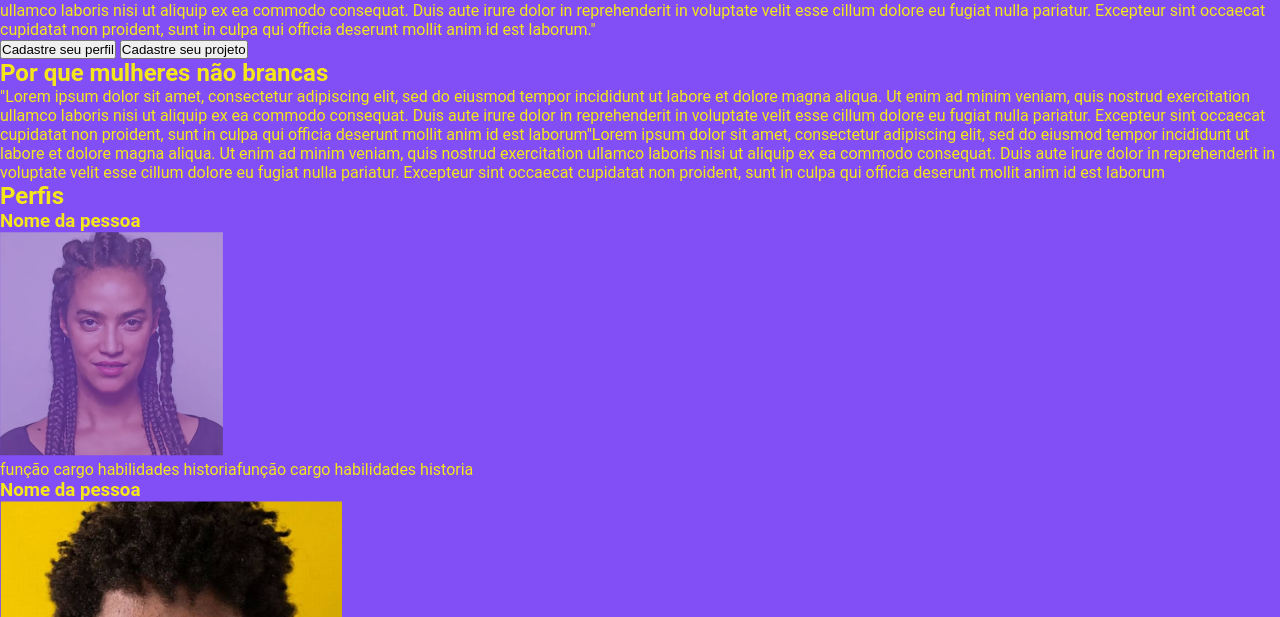
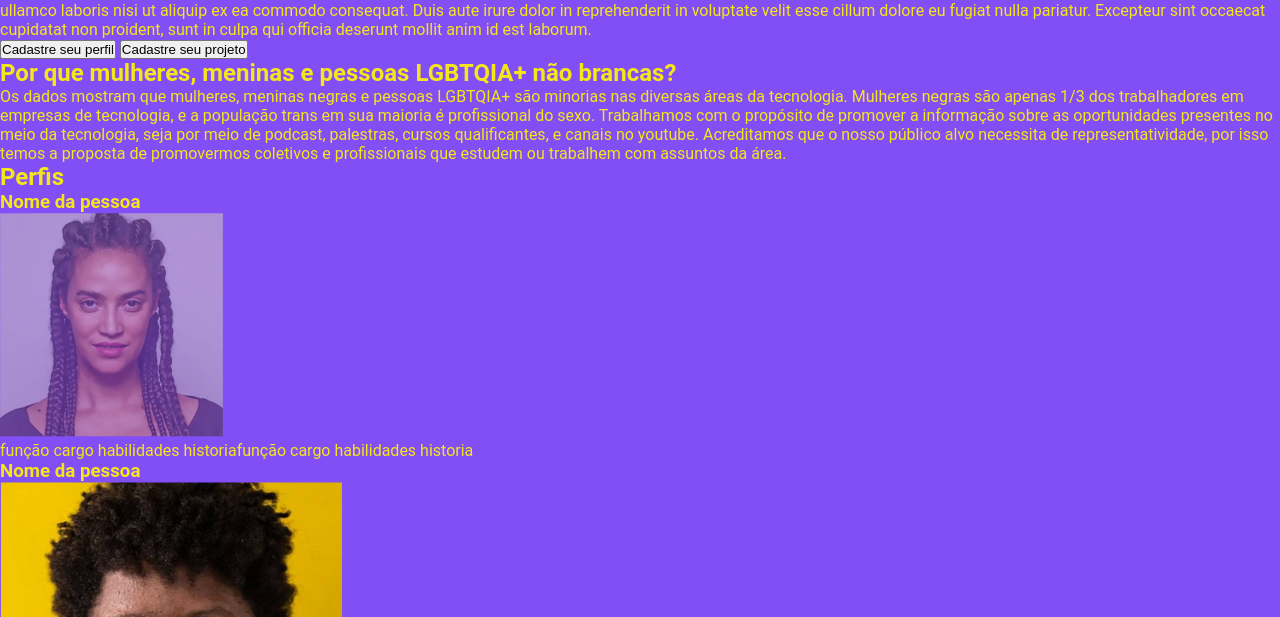
Before and after one commit to degos-tree/projeto-guiado-site, a plain HTML site: page frontend/index.html in a window 1280 px wide. Shown: the part 483-1100 px from the top of the page. Drawn offline with Linux system fonts and the light colour scheme.

Commit message:
altera texto explicativo

```diff
--- a/frontend/index.html
+++ b/frontend/index.html
@@ -42,7 +42,8 @@
                 <div class="sobre">
                     <img src= "img/foto-background.png" class="foto-background">
                     <h1>O que somos?</h1>
-                    <p>"Lorem ipsum dolor sit amet, consectetur adipiscing elit, sed do eiusmod tempor incididunt ut labore et dolore magna aliqua. Ut enim ad minim veniam, quis nostrud exercitation ullamco laboris nisi ut aliquip ex ea commodo consequat. Duis aute irure dolor in reprehenderit in voluptate velit esse cillum dolore eu fugiat nulla pariatur. Excepteur sint occaecat cupidatat non proident, sunt in culpa qui officia deserunt mollit anim id est laborum."</p>
+                    <p>"Lorem ipsum dolor sit amet, consectetur adipiscing elit, sed do eiusmod tempor incididunt ut labore et dolore magna aliqua. Ut enim ad minim veniam, quis nostrud exercitation ullamco laboris nisi ut aliquip ex ea commodo consequat. Duis aute irure dolor in reprehenderit in voluptate velit esse cillum dolore eu fugiat nulla pariatur. Excepteur sint occaecat cupidatat non proident, sunt in culpa qui officia deserunt mollit anim id est laborum.
+                    </p>
                 </div>
                 <div class="cadastro_area">
                     <button>Cadastre seu perfil</button>
@@ -52,8 +53,8 @@
         </section>
         <section>
             <div class="container">
-                <h1>Por que mulheres não brancas</h1>
-                <p>"Lorem ipsum dolor sit amet, consectetur adipiscing elit, sed do eiusmod tempor incididunt ut labore et dolore magna aliqua. Ut enim ad minim veniam, quis nostrud exercitation ullamco laboris nisi ut aliquip ex ea commodo consequat. Duis aute irure dolor in reprehenderit in voluptate velit esse cillum dolore eu fugiat nulla pariatur. Excepteur sint occaecat cupidatat non proident, sunt in culpa qui officia deserunt mollit anim id est laborum"Lorem ipsum dolor sit amet, consectetur adipiscing elit, sed do eiusmod tempor incididunt ut labore et dolore magna aliqua. Ut enim ad minim veniam, quis nostrud exercitation ullamco laboris nisi ut aliquip ex ea commodo consequat. Duis aute irure dolor in reprehenderit in voluptate velit esse cillum dolore eu fugiat nulla pariatur. Excepteur sint occaecat cupidatat non proident, sunt in culpa qui officia deserunt mollit anim id est laborum</p>
+                <h1>Por que mulheres, meninas e pessoas LGBTQIA+  não brancas?</h1>
+                <p>Os dados mostram que mulheres, meninas negras e pessoas LGBTQIA+ são minorias nas diversas áreas da tecnologia.  Mulheres negras são apenas 1/3 dos trabalhadores em empresas de tecnologia, e a população trans em sua maioria é profissional do sexo. Trabalhamos com o propósito de promover a informação sobre as oportunidades presentes no meio da tecnologia, seja por meio de podcast, palestras, cursos qualificantes, e canais no youtube. Acreditamos que o nosso público alvo necessita de representatividade, por isso temos a proposta de promovermos coletivos e profissionais que estudem ou trabalhem com assuntos da área. </p>
             </div>
         </section>
         <section>
```
